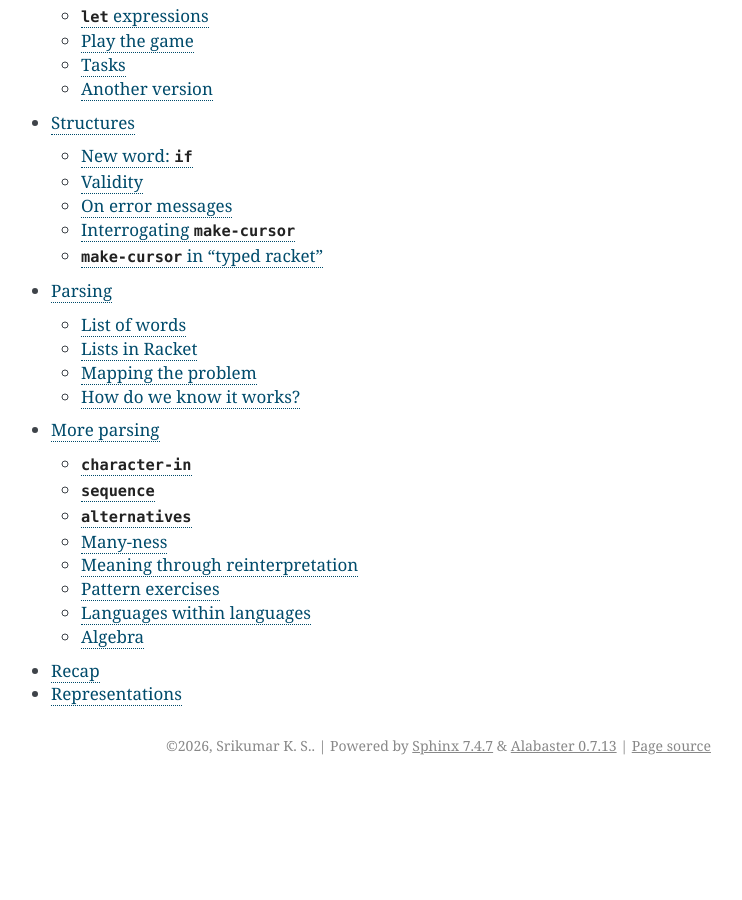
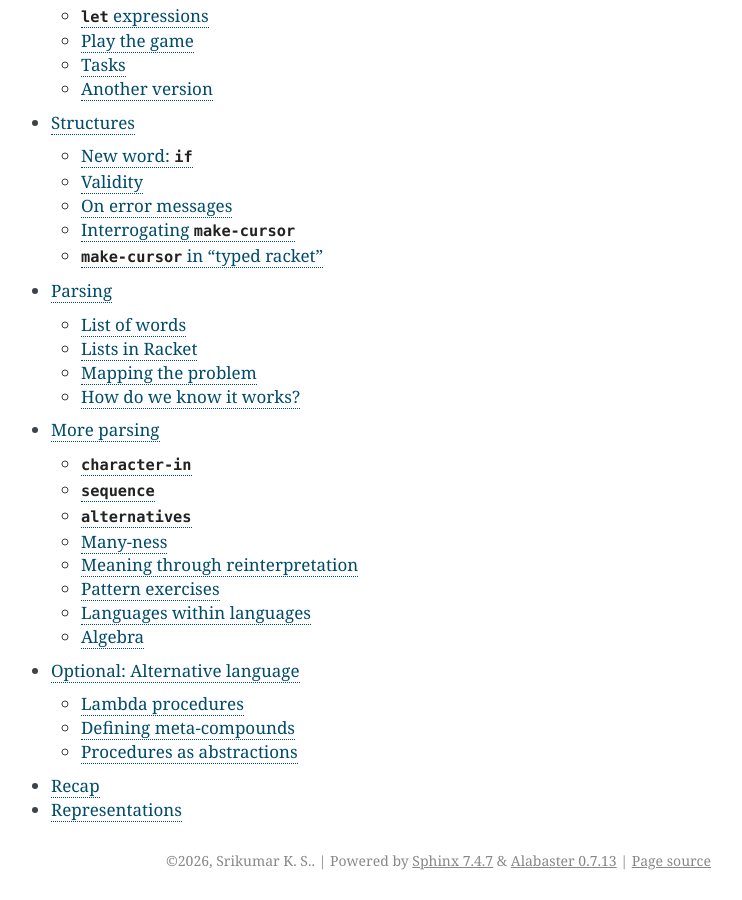
Before and after one commit to kreauniv/complit, a Sphinx documentation site: the page built from source/index.rst, in a window 1280 px wide and 900 px high, scrolled down 1046 px. Shown: the whole window, without its empty margins (399-1141 px from the left). Built offline with Sphinx 7.4.7, drawn with Linux system fonts in a browser that asks for light colours; before the commit the page ends 1831 px from its top, so only the background shows below that; some of the changed lines change nothing that is shown.

Commit message:
Introducing lambda syntax

```diff
--- /dev/null
+++ b/source/alternative-syntax.rst
@@ -0,0 +1,104 @@
+Optional: Alternative language
+==============================
+
+When discussing parsing patterns in strings in :doc:`parsing2`, our "pattern"
+values were procedures that produced ``pattern-match`` structured values when
+given a piece of text. We wrote such pattern matcher definitions like this --
+
+.. code:: racket
+
+   (define (character-in charset)
+      (define (pattern text)
+         (if (> (string-length text) 0)
+            (let ([first-char (substring text 0 1)])
+               (if (string-contains? charset first-char)
+                  (pattern-match first-char (substring text 1))
+                  #f))
+            #f))
+      pattern)
+
+   (define (parse pattern text) (pattern text))
+
+With such a simple definition of ``pattern``, all the heavy lifting is being
+done by each pattern definition. Within the ``character-in`` above, we're
+defining a new "local" procedure and saying that the this procedure represents
+the pattern in question.
+
+There are a couple of alternative ways to write this in Racket which has parallels
+in other programming languages too.
+
+Lambda procedures
+-----------------
+
+The form ``(lambda (arg1 arg2 ...) <expr1> <expr2> ... <exprN>)`` represents a procedure
+value that has not been named in the context in which this occurs. In the example
+above, ``(define (pattern text) ...)`` is, in Racket, exactly equivalent to
+``(define pattern (lambda (text) ...))``. So we could've written it as --
+
+.. code:: racket
+
+   (define (character-in charset)
+      (lambda (text)
+         (if (> (string-length text) 0)
+            (let ([first-char (substring text 0 1)])
+               (if (string-contains? charset first-char)
+                  (pattern-match first-char (substring text 1))
+                  #f))
+            #f)))
+
+.. hint:: If you're intimidated by the word "lambda", you can mentally replace
+   it with "procedure" or "abstraction". The "lambda" word has a historical
+   origin in its association with Alonzo Church's "lambda calculus" which
+   provided a mathematical basis for computation.
+
+   Depending on the discussion context, we may refer to such ``(lambda ...)``
+   terms as "lambda procedures", "lambda abstractions" or "lambda functions",
+   and we might drop the "lambda" and refer to them just as "procedures",
+   "abstractions" and "functions" where the "unnamed" aspect is not of
+   much importance.
+
+Defining meta-compounds
+-----------------------
+
+We referred to words like ``character-in`` as "procedures" and
+expressiong using such procedures ``(character-in "0123456789")``
+as "compound terms" which we can roughly relate to sentences
+in ordinary language. The definition of ``parse`` indicates that
+such a compound term is itself intended to be used as a procedure
+like this --
+
+.. code:: racket
+
+   ((character-in "0123456789") "42")
+
+So Racket provides an even simpler syntax for defining such procedures
+that themselves result in procedures like this --
+
+.. code:: racket
+
+   (define ((character-in charset) text)
+      (if (> (string-length text) 0)
+            (let ([first-char (substring text 0 1)])
+               (if (string-contains? charset first-char)
+                  (pattern-match first-char (substring text 1))
+                  #f))
+            #f))
+
+What the form ``((character-in charset) text)`` says is that the word being
+defined -- ``character-in`` -- is intended to be used in a compound term like
+``((character-in "0123456789") "42")`` which in turn implies that the compound
+term ``(character-in "0123456789")`` is itself procedure-valued that requires
+a piece of text to fully determine its in-context meaning.
+
+Procedures as abstractions
+--------------------------
+
+Because a procedure word on its own is just declared as a "procedure value" and
+it doesn't get to be concrete until it is provided with in-context values --
+its "arguments" -- it is said to **abstract** over all possible values it can
+possibly resolve to and therefore can be called an **abstraction**.
+
+Procedures are not the only means of abstraction in programming languages, but
+we'll limit ourselves to procedures (named or unnamed) in this course. All
+other abstractions in programming can be understood in terms of procedures,
+so they are foundational.
--- a/source/index.rst
+++ b/source/index.rst
@@ -16,5 +16,6 @@
    structures
    parsing
    parsing2
+   alternative-syntax
    recap
    representations
```
